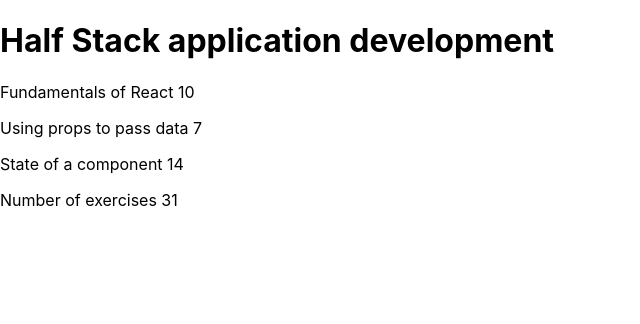
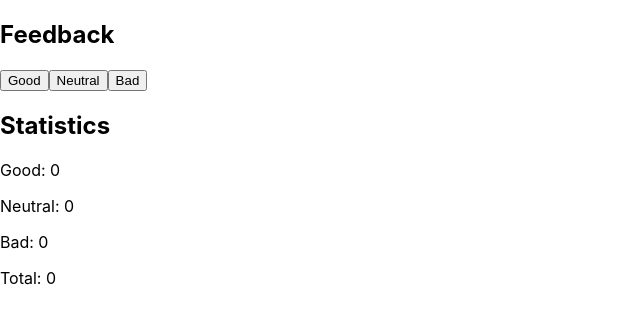
Before and after one commit to ryan-lewin/fullstackopen-2021-exercises, a React (Create React App) app in the folder part1/unicafe/: page / in a window 1280 px wide. Shown: the top 324 px of the page, without its empty margins (0-640 px from the left). Built offline with nearby package versions, Linux system fonts and the light colour scheme; the HTML template or start-up script is replaced by a standard one.

Commit message:
Completes exercise 1.6

```diff
--- a/part1/unicafe/src/App.js
+++ b/part1/unicafe/src/App.js
@@ -1,23 +1,32 @@
-import React from "react";
-import Header from './components/Header'
-import Content from "./components/Content";
-import Total from "./components/Total";
+import React, {useState} from "react";
+import Feedback from './components/Feedback'
+import Statistics from './components/Statistics'
 
 function App() {
-  const course = {
-    name: 'Half Stack application development',
-    parts: [
-      {name: 'Fundamentals of React', exercises: 10},
-      {name: 'Using props to pass data', exercises: 7},
-      {name: 'State of a component', exercises: 14},
-    ]
+  // State value for storing cm ratings
+  const [good, setGood] = useState(0)
+  const [neutral, setNeutral] = useState(0)
+  const [bad, setBad] = useState(0)
+  const [total, setTotal] = useState(0)
+
+  const incrementGood = () => {
+    setGood(good + 1)
+    setTotal(total + 1)
+  }
+  const incrementNeutral = () => {
+    setNeutral(neutral + 1)
+    setTotal(total + 1)
+  }
+
+  const incrementBad = () => {
+    setBad(bad + 1)
+    setTotal(total + 1)
   }
 
   return (
     <div>
-      <Header course={course.name} />
-      <Content parts={course.parts} />
-      <Total parts={course.parts} />
+      <Feedback setValues={[incrementGood, incrementNeutral, incrementBad]}/>
+      <Statistics goodValue={good} neutralValue={neutral} badValue={bad} totalValue={total}/>
     </div>
   );
 }
--- /dev/null
+++ b/part1/unicafe/src/components/Button.js
@@ -0,0 +1,11 @@
+import React from 'react'
+
+const Button = ({onclick, text}) => {
+  return (
+    <div>
+      <button onClick={onclick}>{text}</button>
+    </div>
+  )
+}
+
+export default Button
--- a/part1/unicafe/src/components/Content.js
+++ /dev/null
@@ -1,13 +0,0 @@
-import Part from "./Part"
-
-const Content = props => {
-	const {parts} = props
-	return (
-		<section>
-			{/* Uses map to loop over the objects and return a new Part for each */}
-			{parts.map(part => <Part key={part.name} part={part} /> )}
-		</section>
-	)
-}
-
-export default Content
--- /dev/null
+++ b/part1/unicafe/src/components/Feedback.js
@@ -0,0 +1,17 @@
+import React from 'react'
+import Button from './Button'
+
+const Feedback = ({setValues}) => {
+  return (
+    <div>
+      <h2>Feedback</h2>
+      <div style={{display: 'flex'}}>
+        <Button onclick={setValues[0]} text='Good'/>
+        <Button onclick={setValues[1]} text='Neutral'/>
+        <Button onclick={setValues[2]} text='Bad'/>
+      </div>
+    </div>
+  )
+}
+
+export default Feedback
--- a/part1/unicafe/src/components/Header.js
+++ /dev/null
@@ -1,10 +0,0 @@
-
-const Header = props => {
-return (
-	<header>
-		<h1>{props.course}</h1>
-	</header>
-)
-}
-
-export default Header
--- a/part1/unicafe/src/components/Part.js
+++ /dev/null
@@ -1,11 +0,0 @@
-
-const Part = props => {
-  const {part} = props
-  return (
-    <div>
-			<p>{part.name} {part.exercises}</p>
-    </div>
-  )
-}
-
-export default Part
--- /dev/null
+++ b/part1/unicafe/src/components/SingleStatistic.js
@@ -0,0 +1,11 @@
+import React from 'react'
+
+const SingleStatistic = ({value, text}) => {
+  return (
+    <div>
+      <p>{text}: {value}</p>
+    </div>
+  )
+}
+
+export default SingleStatistic
--- /dev/null
+++ b/part1/unicafe/src/components/Statistics.js
@@ -0,0 +1,16 @@
+import React from 'react'
+import SingleStatistic from './SingleStatistic'
+
+const Statistics = ({goodValue, neutralValue, badValue, totalValue}) => {
+  return (
+    <div>
+      <h2>Statistics</h2>
+      <SingleStatistic value={goodValue} text='Good'/>
+      <SingleStatistic value={neutralValue} text='Neutral'/>
+      <SingleStatistic value={badValue} text='Bad'/>
+      <SingleStatistic value={totalValue} text='Total'/>
+    </div>
+  )
+}
+
+export default Statistics
--- a/part1/unicafe/src/components/Total.js
+++ /dev/null
@@ -1,13 +0,0 @@
-
-const Total = props => {
-	const {parts} = props
-
-	return (
-		<section>
-			{/* Uses reduce to loop over and add the values in the array */}
-			<p>Number of exercises {parts.reduce((value, part) => value + part.exercises, 0)}</p>
-		</section>
-	)
-}
-
-export default Total
```
